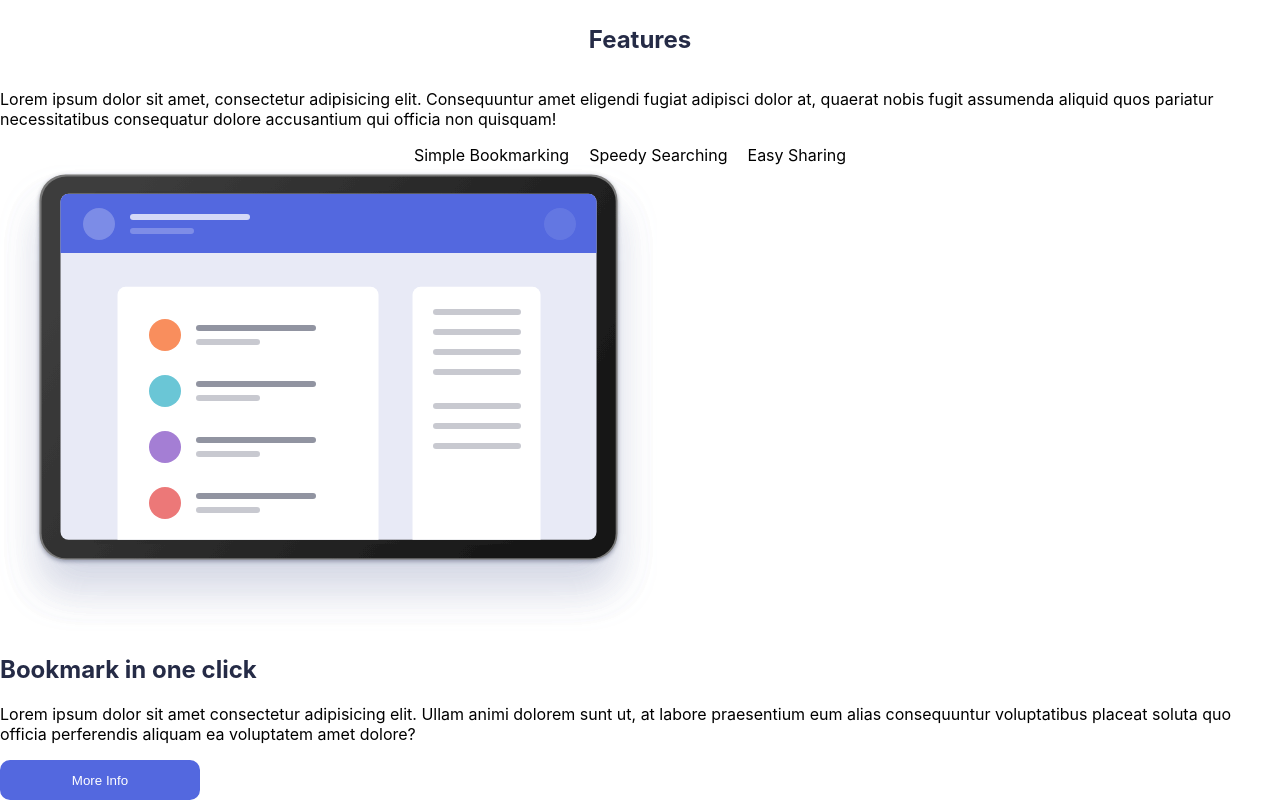
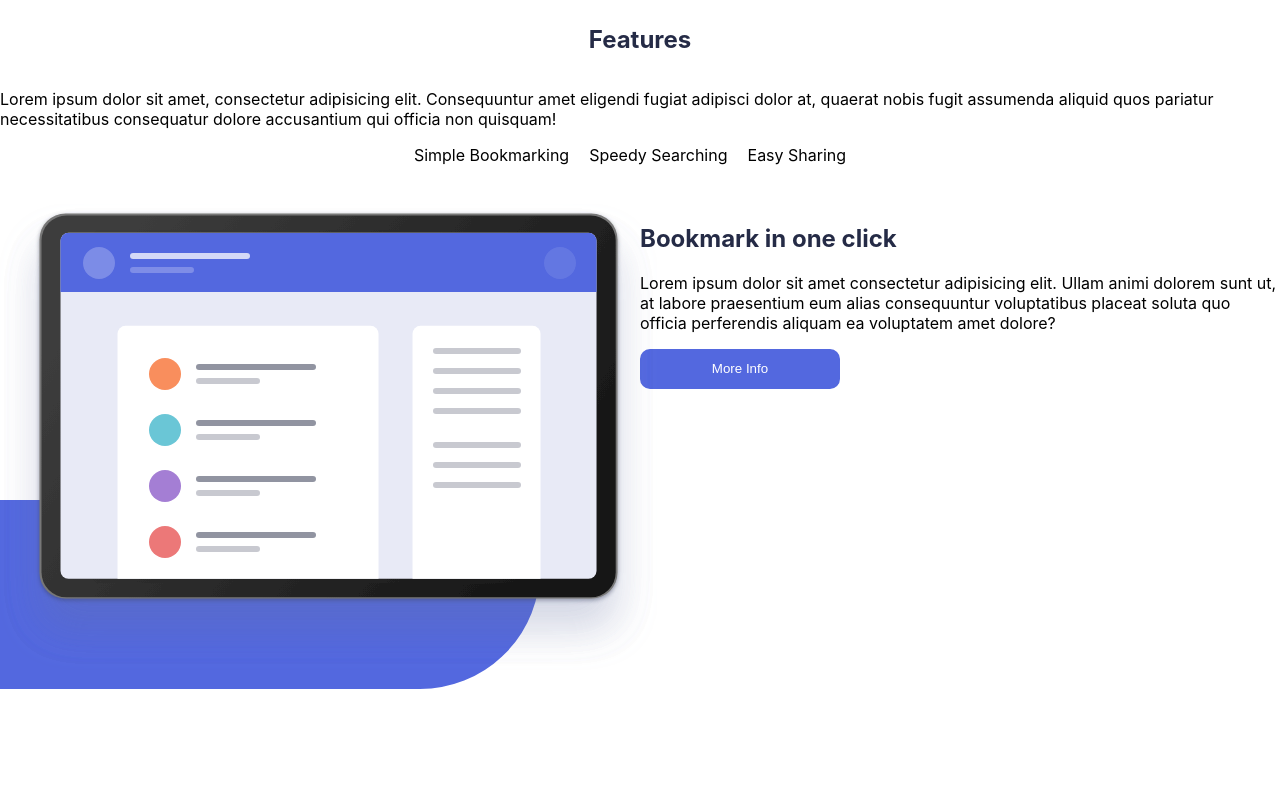
Before and after one commit to steven-mpawulo/bookmark-landing-page, a React (Create React App) app: page / in a window 1280 px wide. Shown: the part 614-1414 px from the top of the page. After the commit the page ends 1303 px from the top, so only its background shows below. Built offline with nearby package versions, Linux system fonts and the light colour scheme.

Commit message:
adds background container under image

```diff
--- a/src/components/main/Main.js
+++ b/src/components/main/Main.js
@@ -33,10 +33,14 @@ const Main = () => {
                 <span>Easy Sharing</span>
             </div>
             <div className="second-section-inner-container">
-                <div className="container-for-background-2"></div>
                 <div className="left-inner-container">
+                <div className="container-for-background"></div>
+                <div className="container-for-image">
                     <img src={IllustrationHero} alt="illustration-hero-2" className='illustration-hero-2' />
                 </div>
+
+                </div>
+
                 <div className="right-inner-container">
                     <h2>Bookmark in one click</h2>
                     <p>Lorem ipsum dolor sit amet consectetur adipisicing elit. Ullam animi dolorem sunt ut, at labore praesentium eum alias consequuntur voluptatibus placeat soluta quo officia perferendis aliquam ea voluptatem amet dolore?</p>
--- a/src/components/main/main.css
+++ b/src/components/main/main.css
@@ -20,6 +20,7 @@ h1 {
     display: flex;
     justify-content: space-around;
 }
+
 .first-section-left {
     width: 50%;
 }
@@ -29,7 +30,7 @@ h1 {
     position: relative;
 }
 
-.background-container{
+.background-container {
     position: absolute;
     width: 100%;
     height: 100%;
@@ -39,6 +40,7 @@ h1 {
     top: 80%;
     left: 25%;
 }
+
 .image-container {
     width: 100%;
     height: 100%;
@@ -69,3 +71,36 @@ h1 {
 .container-for-tab-section span {
     margin-right: 20px;
 }
+
+.second-section-inner-container {
+    display: flex;
+    margin-top: 3%;
+    width: 100%;
+}
+
+.left-inner-container {
+    position: relative;
+    width: 50%;
+}
+
+.container-for-background {
+    position: absolute;
+    height: 100%;
+    width: 100%;
+    bottom: -300px;
+    right: 100px;
+    background-color: hsl(231, 69%, 60%);
+    border: 2px solid hsl(231, 69%, 60%);
+    border-radius: 0 0 120px 0;
+}
+
+.container-for-image {
+    position: absolute;
+    height: 100%;
+    width: 100%;
+}
+
+.right-inner-container {
+    width: 50%;
+
+}
```
